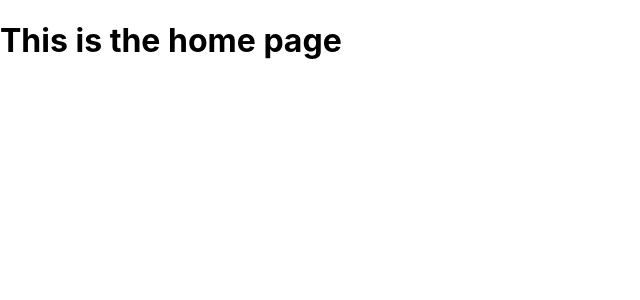
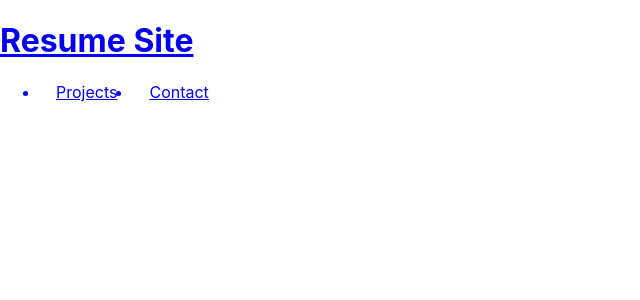
Before and after one commit to h4ytham04/personal_site, a React (Create React App) app in the folder rsm-site/: page / in a window 1280 px wide. Shown: the top 300 px of the page, without its empty margins (0-640 px from the left). Built offline with nearby package versions, Linux system fonts and the light colour scheme.

Commit message:
navbar fixes

```diff
--- a/rsm-site/src/App.js
+++ b/rsm-site/src/App.js
@@ -1,4 +1,4 @@
-import react from 'react';
+import React from 'react';
 import "./index.css";
 import Home from "./routes/home";
 import Contact from "./routes/contact";
--- a/rsm-site/src/components/navbar.css
+++ b/rsm-site/src/components/navbar.css
@@ -0,0 +1,7 @@
+.nav-links {
+    display: flex;
+}
+
+.nav-links li {
+    padding: 0 1rem;
+}
--- a/rsm-site/src/components/navbar.js
+++ b/rsm-site/src/components/navbar.js
@@ -0,0 +1,23 @@
+import "./navbar.css";
+import { Link } from "react-router-dom";
+import React from "react";
+
+const Navbar = () => {
+  return (
+    <div className="header">
+        <Link to="/">
+          <h1>Resume Site</h1>
+        </Link>
+        <ul className="nav-links">
+          <Link to="/projects">
+            <li>Projects</li>
+          </Link>
+          <Link to="/contact">
+            <li>Contact</li>
+          </Link>
+        </ul>
+    </div>
+  )
+}
+
+export default Navbar
--- a/rsm-site/src/routes/home.js
+++ b/rsm-site/src/routes/home.js
@@ -1,11 +1,12 @@
 //home page for resume site
 
 import React from 'react';
+import Navbar from '../components/navbar';
 
 const Home = () => {
   return (
     <div>
-      <h1>This is the home page</h1>
+      <Navbar/>
     </div>
   );
 }
```
